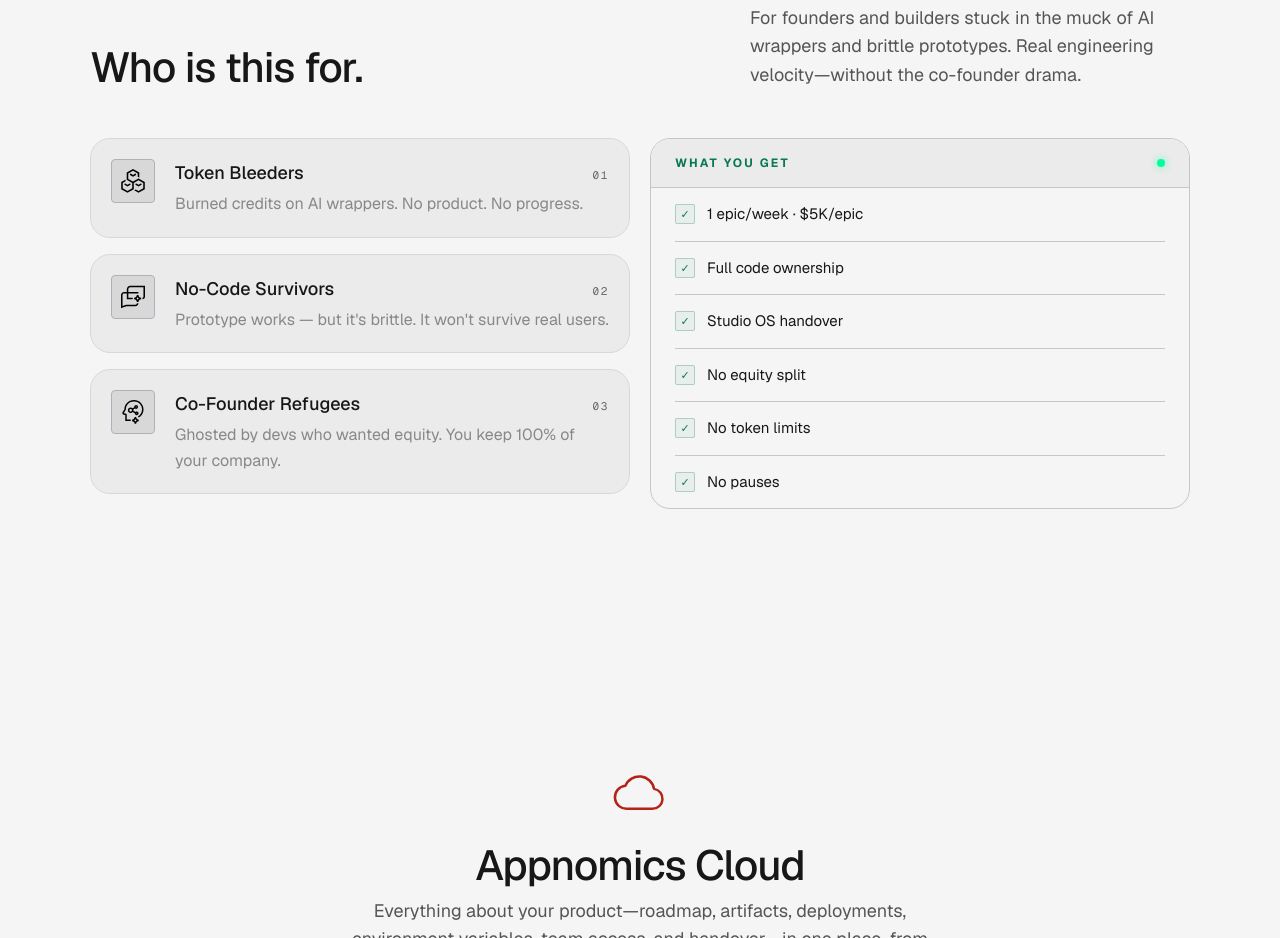
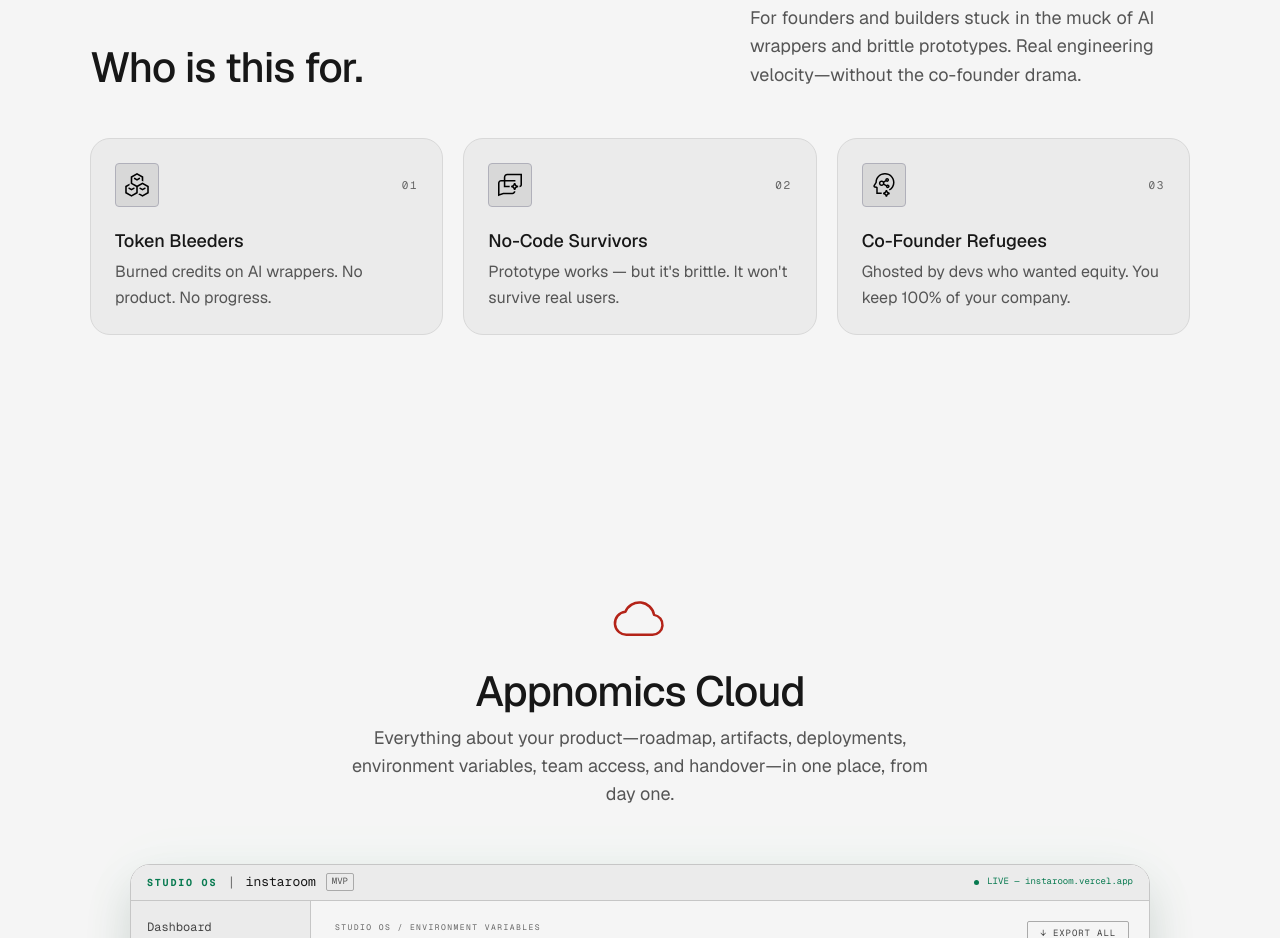
Before and after one commit to rup2701/appnomics-landing, a Next.js app: page / in a window 1280 px wide. Shown: the part 2120-3058 px from the top of the page. Built offline with nearby package versions, Linux system fonts and the light colour scheme.

Commit message:
feat(WhoIsThisFor): refactor section layout and remove unused deliverables

```diff
--- a/components/sections/WhoIsThisFor.tsx
+++ b/components/sections/WhoIsThisFor.tsx
@@ -18,15 +18,6 @@ const PERSONAS = [
   },
 ];
 
-const DELIVERABLES = [
-  "1 epic/week · $5K/epic",
-  "Full code ownership",
-  "Studio OS handover",
-  "No equity split",
-  "No token limits",
-  "No pauses",
-];
-
 export default function WhoThisIsFor() {
   return (
     <section className="py-20 md:py-32">
@@ -40,64 +31,37 @@ export default function WhoThisIsFor() {
           </p>
         </div>
 
-        <div className="grid grid-cols-1 md:grid-cols-2 gap-5">
-          {/* Personas */}
-          <div className="flex flex-col gap-4">
-
+        <div className="grid grid-cols-1 gap-5 md:grid-cols-3">
           {PERSONAS.map((item, i) => (
             <div
               key={item.title}
-                className="group flex items-start gap-5 p-5 border border-[#d8d8d8] rounded-[20px] bg-[#ebebeb] hover:border-[#00ff9d88] hover:bg-[#eeeeee] transition-all duration-200"
+              className="group flex flex-col items-start gap-5 rounded-[20px] border border-[#d8d8d8] bg-[#ebebeb] p-6 transition-all duration-200 hover:border-[#00ff9d88] hover:bg-[#eeeeee]"
             >
-                <span className="flex-shrink-0 w-11 h-11 flex items-center justify-center text-lg border border-[#b0b0ba] bg-[#d8d8d8] rounded-[4px]  group-hover:border-[#00ff9d88] transition-colors">
+              <div className="flex w-full items-center justify-between">
+                <span className="flex h-11 w-11 items-center justify-center rounded-[4px] border border-[#b0b0ba] bg-[#d8d8d8] text-lg transition-colors group-hover:border-[#00ff9d88]">
                   <Image
                     src={item.iconSrc}
-                    alt={item.title}
-                    className="w-6 h-6"
+                    alt=""
+                    className="h-6 w-6"
                     height={32}
                     width={32}
                   />
                 </span>
-                <div className="flex-1">
-                  <div className="flex items-baseline justify-between gap-3">
-                    <h4 className="text-lg font-medium text-[#171717] font-sans">
-                      {item.title}
-                    </h4>
-                    <span className="text-[11px] text-[#666] font-mono tracking-[0.15em]">
+                <span className="font-mono text-[11px] tracking-[0.15em] text-[#666]">
                   0{i + 1}
                 </span>
               </div>
-                  <p className="lg:text-md text-[#888] font-sans leading-[1.6] mt-1">
+              <div>
+                <h3 className="font-sans text-lg font-medium text-[#171717]">
+                  {item.title}
+                </h3>
+                <p className="mt-1 font-sans leading-[1.6] text-[#555]">
                   {item.desc}
                 </p>
               </div>
             </div>
           ))}
         </div>
-
-          {/* What you get */}
-          <div className="border border-[#c6c6c6] rounded-[20px] overflow-hidden flex flex-col">
-            <div className="flex items-center bg-[#ebebeb] justify-between px-6 py-4 border-b border-[#c6c6c6] bg-[#d8d8d8]">
-              <p className="text-xs text-[#087a50] font-bold font-sans tracking-[0.18em] uppercase">
-                What you get
-              </p>
-              <span className="w-2 h-2 rounded-full bg-[#00ff9d] shadow-[0_0_8px_#00ff9d99]" />
-            </div>
-            <ul className="flex-1 flex flex-col justify-center divide-y divide-[#c6c6c6] px-6">
-              {DELIVERABLES.map((item) => (
-                <li
-                  key={item}
-                  className="text-[15px] text-[#171717] font-sans flex items-center gap-3 py-[15px]"
-                >
-                  <span className="flex-shrink-0 w-5 h-5 flex items-center justify-center text-[11px] text-[#087a50] border border-[#087a5044] bg-[#087a500d] rounded-[2px]">
-                    ✓
-                  </span>
-                  {item}
-                </li>
-              ))}
-            </ul>
-          </div>
-        </div>
       </div>
     </section>
   );
```
Lines whose indentation alone changed are shown as unchanged.
